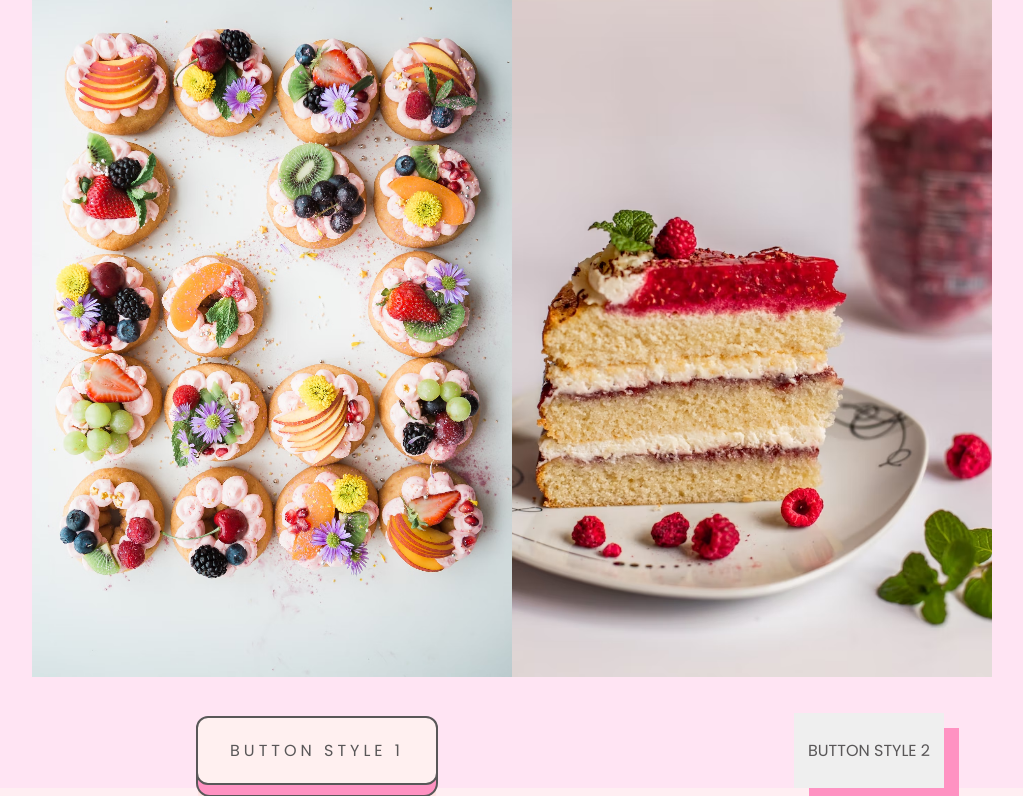
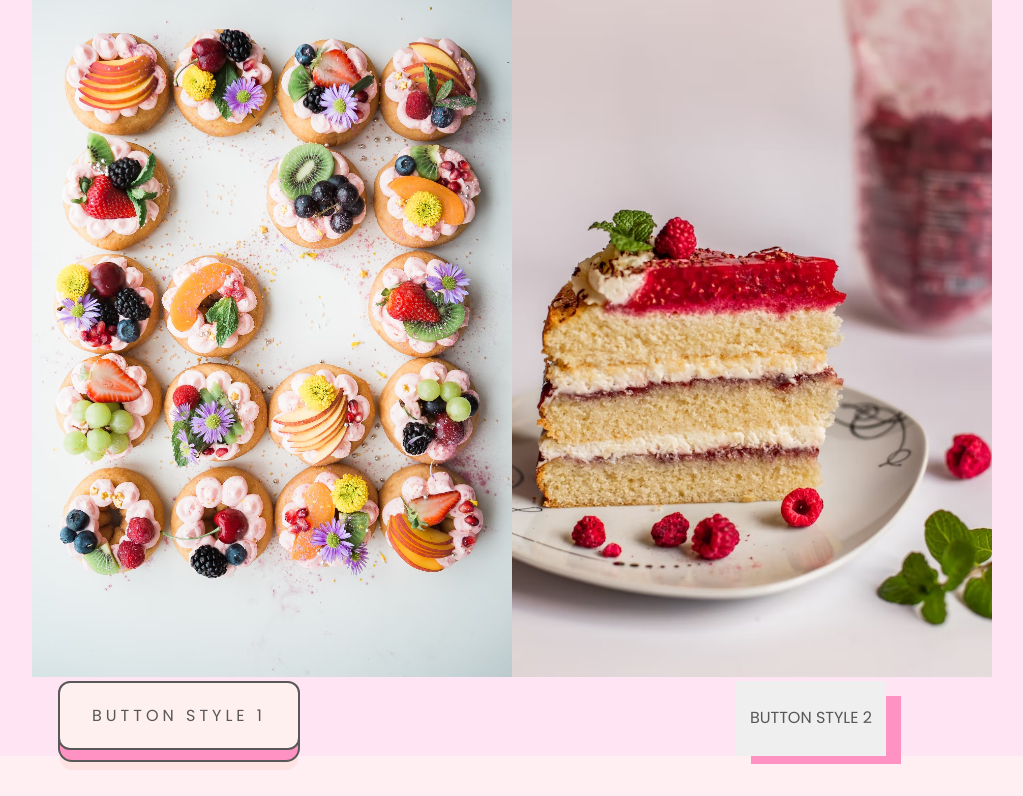
Before and after one commit to katyjohannab/bakery-website, a plain HTML site: page index.html in a window 1280 px wide. Shown: the part 1258-2054 px from the top of the page, without its empty margins (168-1191 px from the left). After the commit the page ends 2022 px from the top, so only its background shows below. Drawn offline with Linux system fonts and the light colour scheme; a web font is replaced by a local one.

Commit message:
alter buttons, need to fix alignment, add icon to navbar

```diff
--- a/index.html
+++ b/index.html
@@ -3,6 +3,7 @@
   <head>
     <meta charset="utf-8" />
     <link rel="stylesheet" href="styles.css" />
+    <script src="https://kit.fontawesome.com/b24d31a7dc.js" crossorigin="anonymous"></script>
     <style>
       @import url('https://fonts.googleapis.com/css2?family=Abril+Fatface&family=Josefin+Sans:wght@300;400&family=Merriweather:ital,wght@1,900&family=Poppins:ital,wght@0,100;0,200;0,400;1,100&family=Slabo+13px&family=Slabo+27px&family=Ultra&family=Yeseva+One&display=swap');
       </style>
@@ -13,7 +14,7 @@
     <header class="main-header">
       <div class="navbar">
 
-          <div class="el--1">Content</div>
+          <div class="el--1">Content<i class="fa-regular fa-hand-peace"></i></div>
           <div class="el--2"><a href="link">Content</a></div>
           <div class="el--3"><a href="link">Content</a></div>
           <div class="el--4"><a href="link">Content</a></div>
--- a/styles.css
+++ b/styles.css
@@ -166,8 +166,12 @@ p {
 
 .sec2container {
   display: flex;
+  direction: row;
   background-color: #ffe4f3ff;
-  padding: 2em;
+  padding-left: 2em;
+  padding-right: 2em;
+  padding-top: 2em;
+  padding-bottom: 0em;
   justify-content: space-evenly;
   margin-left: auto;
   margin-right: auto;
@@ -192,14 +196,19 @@ p {
 .sec2buttons {
   display: flex;
   background-color: #ffe4f3ff;
+  position: relative;
 }
 
 .buttons-container-1 {
+  display: flex;
   align-items: center;
-  justify-content: space-evenly;
+  justify-content: flex-start;
   align-content: center;
   margin-left: auto;
   margin-right: auto;
+  margin-bottom: auto;
+  position: relative;
+  order: -1;
 }
 
 .sec2buttons button {
@@ -212,12 +221,13 @@ p {
   text-decoration: none;
   font-size: inherit;
   font-family: "Poppins", sans-serif;
+  padding-top: 0;
 }
 
-button.view-cakes-1  {
+button.view-cakes-1 {
   font-weight: 400;
   color: #595758ff;
-    letter-spacing:0.25em;
+  letter-spacing: 0.25em;
   text-transform: uppercase;
   padding: 1.25em 2em;
   background: #fff0f0;
@@ -274,26 +284,26 @@ button.view-cakes-1  {
   border: 2px solid #595758ff;
   text-transform: uppercase;
   margin-left: 10em;*/
-}
 
 .buttons-container-2 {
+  display: flex;
   align-items: center;
-  justify-content: center;
+  justify-content: flex-start;
   align-content: center;
   margin-left: auto;
   margin-right: auto;
+  margin-bottom: auto;
+  position: relative;
 }
+
 .view-cakes-2 {
   width: 150px;
   height: 75px;
-  background-color:#ffe3e;
-
-  position: relative;
+  background-color: #ffe3e;
   box-shadow: 15px 15px 0px 0px #ff92c2ff;
   font-family: "Poppins", sans-serif;
   font-size: 20px;
   color: #595758ff;
   border: 2px solid #595758ff;
   text-transform: uppercase;
-  margin-right: 10em;
 }
```
Lines whose indentation alone changed are shown as unchanged.
